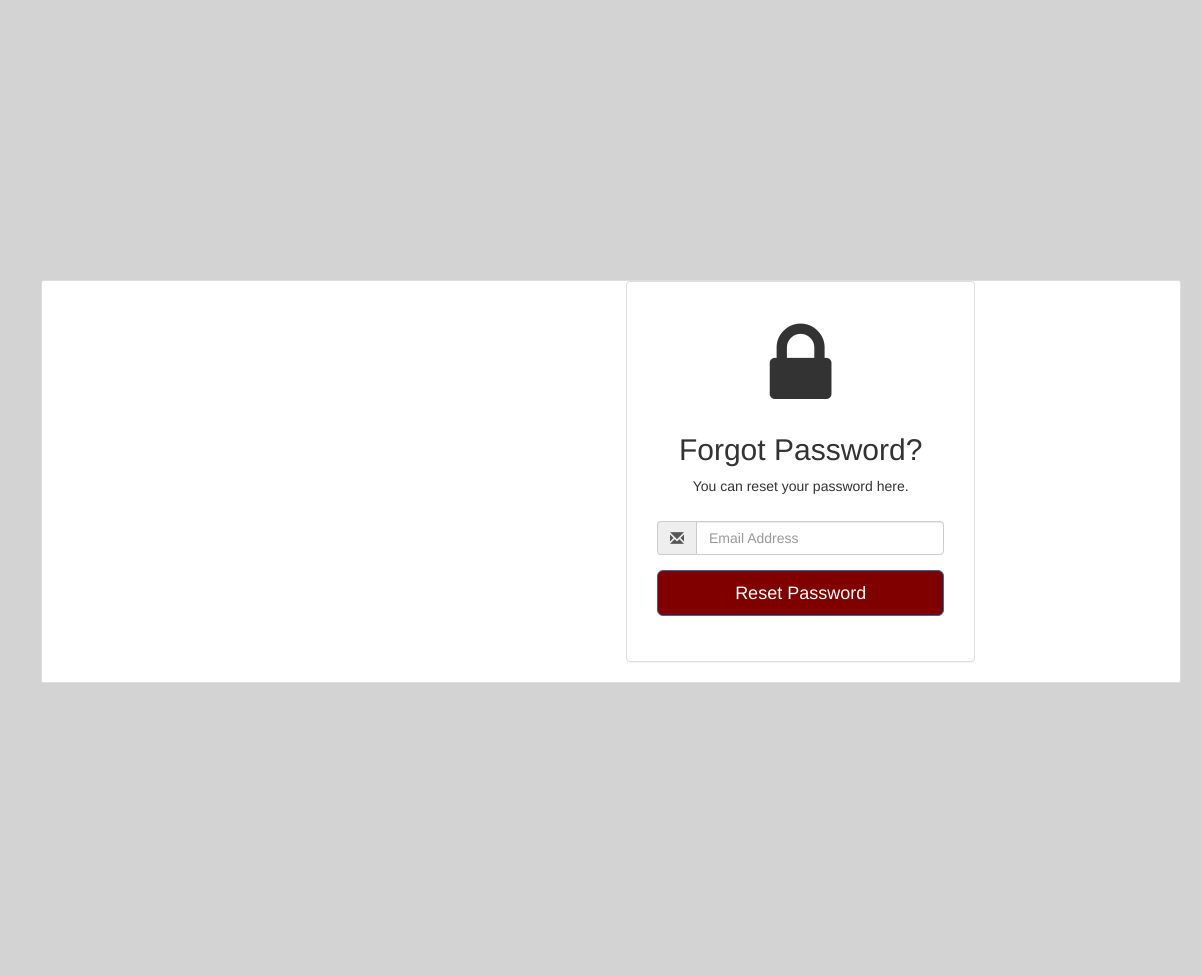
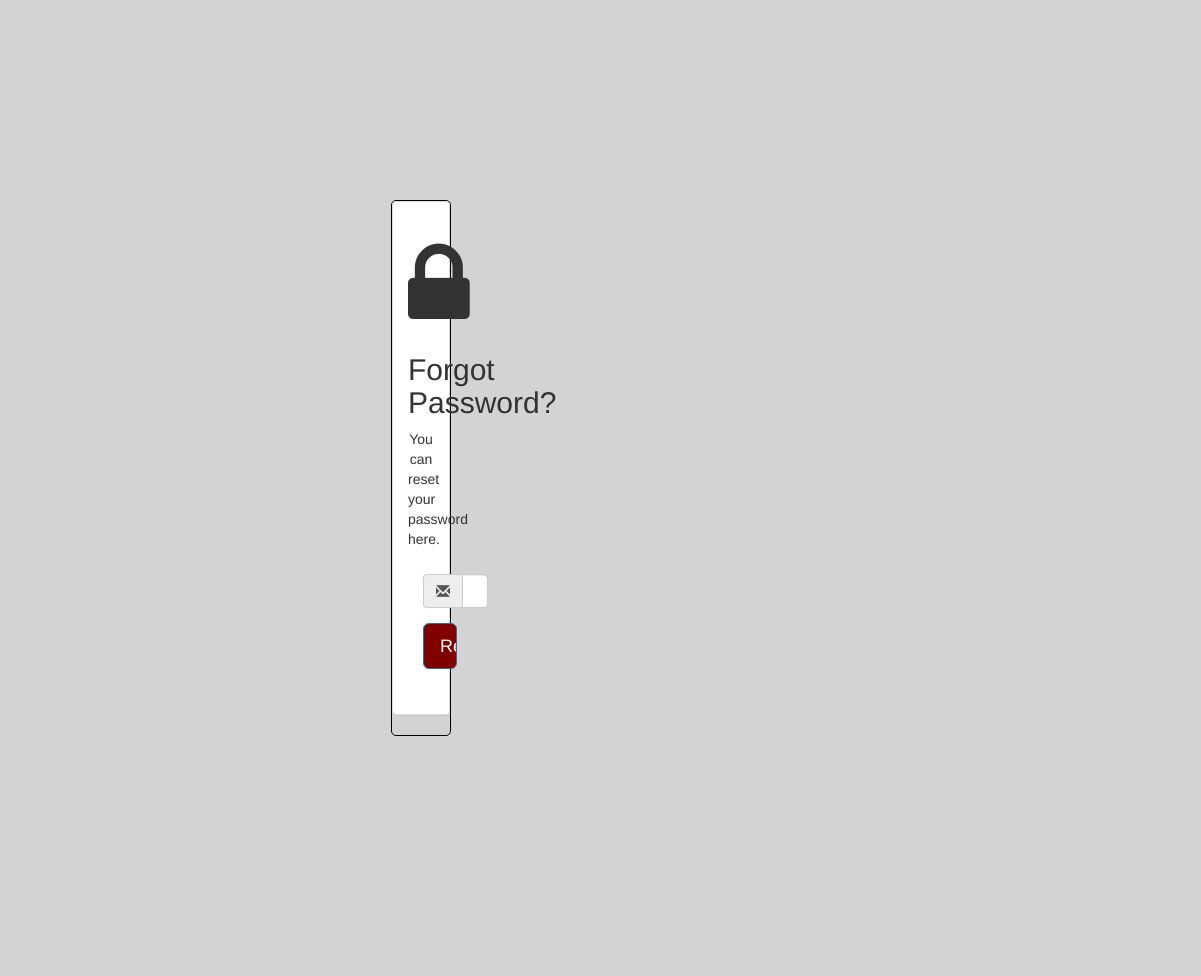
Before and after one commit to bbec0689/gym-rats, a web app: file forgotPassword.html in a window 1560 px wide. Shown: the part 52-1028 px from the top of the page, without its empty margins (359-1560 px from the left). Before the commit the page ends 800 px from the top, so only its background shows below. Run offline with its HTML, style and script files only (its server is not run), Linux system fonts and the light colour scheme; style sheets or scripts are compiled from the project's sources; some libraries are stand-ins or nearby versions.

Commit message:
finishing styling changes

```diff
--- a/createPost.html
+++ b/createPost.html
@@ -5,7 +5,6 @@
     <meta http-equiv="X-UA-Compatible" content="IE=edge">
     <meta name="viewport" content="width=device-width, initial-scale=1.0">
     <link rel="stylesheet" href="https://maxcdn.bootstrapcdn.com/bootstrap/4.0.0/css/bootstrap.min.css" integrity="sha384-Gn5384xqQ1aoWXA+058RXPxPg6fy4IWvTNh0E263XmFcJlSAwiGgFAW/dAiS6JXm" crossorigin="anonymous">
-    <meta name="viewport" content="width=device-width, initial-scale=1.0">
     <link rel="stylesheet" href="https://maxcdn.bootstrapcdn.com/bootstrap/3.4.1/css/bootstrap.min.css">
     <script src="https://ajax.googleapis.com/ajax/libs/jquery/3.5.1/jquery.min.js"></script>
     <script src="https://maxcdn.bootstrapcdn.com/bootstrap/3.4.1/js/bootstrap.min.js"></script>
--- a/css/css.css
+++ b/css/css.css
@@ -112,6 +112,12 @@ footer {
 .nav-item {
   margin-bottom: 0px;
 }
+.forgotContainer {
+  margin: 200px 750px 450px 750px;
+  border: solid 1px black;
+  border-radius: 5px;
+  vertical-align: middle;
+}
 .backgroundContainer {
   margin: 10px 250px 450px 400px;
   position: fixed;
--- a/dashboard.html
+++ b/dashboard.html
@@ -5,7 +5,6 @@
     <meta http-equiv="X-UA-Compatible" content="IE=edge">
     <meta name="viewport" content="width=device-width, initial-scale=1.0">
     <link rel="stylesheet" href="https://maxcdn.bootstrapcdn.com/bootstrap/4.0.0/css/bootstrap.min.css" integrity="sha384-Gn5384xqQ1aoWXA+058RXPxPg6fy4IWvTNh0E263XmFcJlSAwiGgFAW/dAiS6JXm" crossorigin="anonymous">
-    <meta name="viewport" content="width=device-width, initial-scale=1.0">
     <link rel="stylesheet" href="https://maxcdn.bootstrapcdn.com/bootstrap/3.4.1/css/bootstrap.min.css">
     <script src="https://ajax.googleapis.com/ajax/libs/jquery/3.5.1/jquery.min.js"></script>
     <script src="https://maxcdn.bootstrapcdn.com/bootstrap/3.4.1/js/bootstrap.min.js"></script>
--- a/editProf.html
+++ b/editProf.html
@@ -5,7 +5,6 @@
     <meta http-equiv="X-UA-Compatible" content="IE=edge">
     <meta name="viewport" content="width=device-width, initial-scale=1.0">
     <link rel="stylesheet" href="https://maxcdn.bootstrapcdn.com/bootstrap/4.0.0/css/bootstrap.min.css" integrity="sha384-Gn5384xqQ1aoWXA+058RXPxPg6fy4IWvTNh0E263XmFcJlSAwiGgFAW/dAiS6JXm" crossorigin="anonymous">
-    <meta name="viewport" content="width=device-width, initial-scale=1.0">
     <link rel="stylesheet" href="https://maxcdn.bootstrapcdn.com/bootstrap/3.4.1/css/bootstrap.min.css">
     <script src="https://ajax.googleapis.com/ajax/libs/jquery/3.5.1/jquery.min.js"></script>
     <script src="https://maxcdn.bootstrapcdn.com/bootstrap/3.4.1/js/bootstrap.min.js"></script>
--- a/forgotPassword.html
+++ b/forgotPassword.html
@@ -5,7 +5,6 @@
   <meta http-equiv="X-UA-Compatible" content="IE=edge">
   <meta name="viewport" content="width=device-width, initial-scale=1.0">
   <link rel="stylesheet" href="https://maxcdn.bootstrapcdn.com/bootstrap/4.0.0/css/bootstrap.min.css" integrity="sha384-Gn5384xqQ1aoWXA+058RXPxPg6fy4IWvTNh0E263XmFcJlSAwiGgFAW/dAiS6JXm" crossorigin="anonymous">
-  <meta name="viewport" content="width=device-width, initial-scale=1.0">
   <link rel="stylesheet" href="https://maxcdn.bootstrapcdn.com/bootstrap/3.4.1/css/bootstrap.min.css">
   <script src="https://ajax.googleapis.com/ajax/libs/jquery/3.5.1/jquery.min.js"></script>
   <script src="https://maxcdn.bootstrapcdn.com/bootstrap/3.4.1/js/bootstrap.min.js"></script>
@@ -30,9 +29,9 @@
 <body>
 
 
-<div class="container card cardPost signupContainer">
-	<div class="row justify-content-center">
-		<div class="col-md-4 col-md-offset-4">
+<div class="forgotContainer">
+	<div class="">
+		<div class="d-flex flex-column">
             <div class="panel panel-default">
               <div class="panel-body">
                 <div class="text-center">
--- a/index.html
+++ b/index.html
@@ -4,8 +4,7 @@
     <meta charset="UTF-8">
     <meta http-equiv="X-UA-Compatible" content="IE=edge">
     <meta name="viewport" content="width=device-width, initial-scale=1.0">
-    <link href="https://cdn.jsdelivr.net/npm/bootstrap@5.0.0-beta2/dist/css/bootstrap.min.css" rel="stylesheet" integrity="sha384-BmbxuPwQa2lc/FVzBcNJ7UAyJxM6wuqIj61tLrc4wSX0szH/Ev+nYRRuWlolflfl" crossorigin="anonymous">
-    <meta name="viewport" content="width=device-width, initial-scale=1.0">
+    <link rel="stylesheet" href="https://maxcdn.bootstrapcdn.com/bootstrap/4.0.0/css/bootstrap.min.css" integrity="sha384-Gn5384xqQ1aoWXA+058RXPxPg6fy4IWvTNh0E263XmFcJlSAwiGgFAW/dAiS6JXm" crossorigin="anonymous">
     <link rel="stylesheet" href="https://maxcdn.bootstrapcdn.com/bootstrap/3.4.1/css/bootstrap.min.css">
     <script src="https://ajax.googleapis.com/ajax/libs/jquery/3.5.1/jquery.min.js"></script>
     <script src="https://maxcdn.bootstrapcdn.com/bootstrap/3.4.1/js/bootstrap.min.js"></script>
--- a/less/css.less
+++ b/less/css.less
@@ -171,9 +171,15 @@ margin-right: 120px;
     margin-bottom: 0px;
 }
 
-.postStyle {
-    margin-top: 600px;
+.forgotContainer {
+    margin: 200px 750px 450px 750px;
+    // position: fixed;
+    border: solid 1px black;
+    border-radius: 5px;
+    vertical-align: middle;
+
 }
+
 .backgroundContainer {
     margin: 10px 250px 450px 400px;
     position: fixed;
--- a/postFeed.html
+++ b/postFeed.html
@@ -5,7 +5,6 @@
     <meta http-equiv="X-UA-Compatible" content="IE=edge">
     <meta name="viewport" content="width=device-width, initial-scale=1.0">
     <link rel="stylesheet" href="https://maxcdn.bootstrapcdn.com/bootstrap/4.0.0/css/bootstrap.min.css" integrity="sha384-Gn5384xqQ1aoWXA+058RXPxPg6fy4IWvTNh0E263XmFcJlSAwiGgFAW/dAiS6JXm" crossorigin="anonymous">
-    <meta name="viewport" content="width=device-width, initial-scale=1.0">
     <link rel="stylesheet" href="https://maxcdn.bootstrapcdn.com/bootstrap/3.4.1/css/bootstrap.min.css">
     <script src="https://ajax.googleapis.com/ajax/libs/jquery/3.5.1/jquery.min.js"></script>
     <script src="https://maxcdn.bootstrapcdn.com/bootstrap/3.4.1/js/bootstrap.min.js"></script>
```
Also changed, not shown: signUpForm.html (+6 -6 lines).
